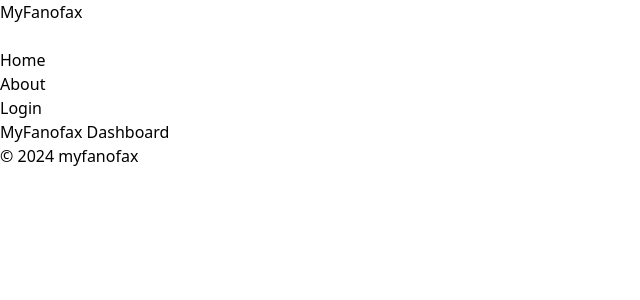
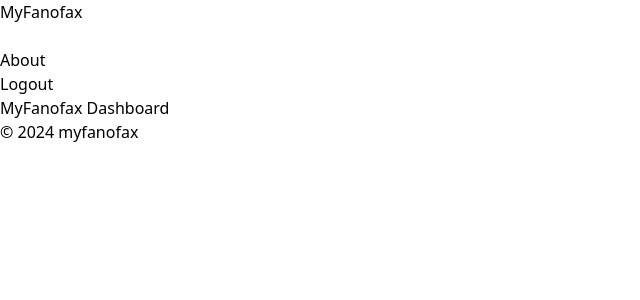
Before and after one commit to kristin-denny/MyFanofax, a React app in the folder client/: page / in a window 1280 px wide. Shown: the top 300 px of the page, without its empty margins (0-640 px from the left). Built offline with nearby package versions, Linux system fonts and the light colour scheme; sample sign-in values are in the browser's storage; the HTML template or start-up script is replaced by a standard one.

Commit message:
added guards to displayed links in the navbar depending if user is login

```diff
--- a/client/src/components/Navigation.tsx
+++ b/client/src/components/Navigation.tsx
@@ -1,11 +1,29 @@
-import { useState } from 'react';
-import { Link, useLocation } from 'react-router-dom';
+import { useState, useEffect } from 'react';
+import { Link, useLocation, useNavigate } from 'react-router-dom';
+import AuthService from '../auth/AuthService'; // Correct import of AuthService as an instance
 import HamburgerIcon from '../assets/bars-3.svg';
 import CloseIcon from '../assets/x-mark.svg';
 
 export default function Navigation() {
   const [isMenuOpen, setIsMenuOpen] = useState(false);
+  const [isAuthenticated, setIsAuthenticated] = useState(false);
   const location = useLocation();
+  const navigate = useNavigate();
+
+  // Check if user is authenticated
+  useEffect(() => {
+    setIsAuthenticated(AuthService.loggedIn()); // Call loggedIn() method on AuthService instance
+  }, []);
+
+  // Logout function using AuthService
+  const handleLogout = () => {
+    AuthService.logout(); // Call logout() method on AuthService instance
+    setIsAuthenticated(false);
+    navigate('/login');
+  };
+
+  // Check if the current route is guarded and not the home page
+  const isGuardedRoute = isAuthenticated && location.pathname !== '/';
 
   return (
     <nav className="relative">
@@ -35,17 +53,18 @@ export default function Navigation() {
           isMenuOpen ? 'block' : 'hidden'
         } absolute top-full right-0 w-32 md:w-auto bg-gray-900 dark:bg-gray-800 md:flex md:space-x-2 md:static transition-all ease-in-out z-50 rounded-md shadow-lg`}
       >
+        {/* Conditionally Render "Home" Link for Authenticated Users on Guarded Pages */}
+        {isGuardedRoute && (
           <li>
             <Link
               to="/"
-            className={`block py-2 px-4 transition-colors duration-300 ${
-              location.pathname === '/' ? 'text-blue-500 underline' : 'hover:bg-blue-500 hover:text-white'
-            }`}
+              className="block py-2 px-4 transition-colors duration-300 hover:bg-blue-500 hover:text-white"
               onClick={() => setIsMenuOpen(false)}
             >
               Home
             </Link>
           </li>
+        )}
         <li>
           <Link
             to="/about"
@@ -58,6 +77,14 @@ export default function Navigation() {
           </Link>
         </li>
         <li>
+          {isAuthenticated ? (
+            <button
+              onClick={handleLogout}
+              className="block py-2 px-4 transition-colors duration-300 hover:bg-blue-500 hover:text-white"
+            >
+              Logout
+            </button>
+          ) : (
             <Link
               to="/login"
               className={`block py-2 px-4 transition-colors duration-300 ${
@@ -67,6 +94,7 @@ export default function Navigation() {
             >
               Login
             </Link>
+          )}
         </li>
       </ul>
     </nav>
```
Lines whose indentation alone changed are shown as unchanged.
